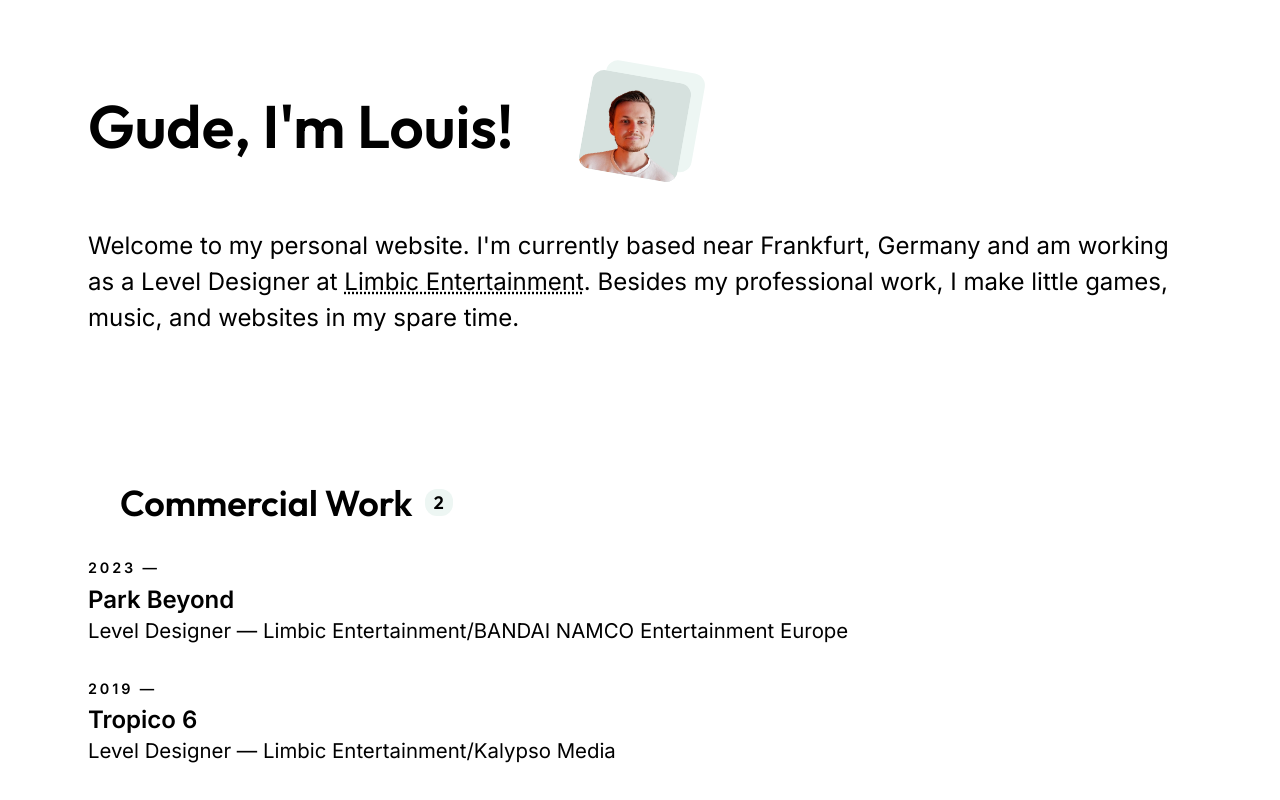
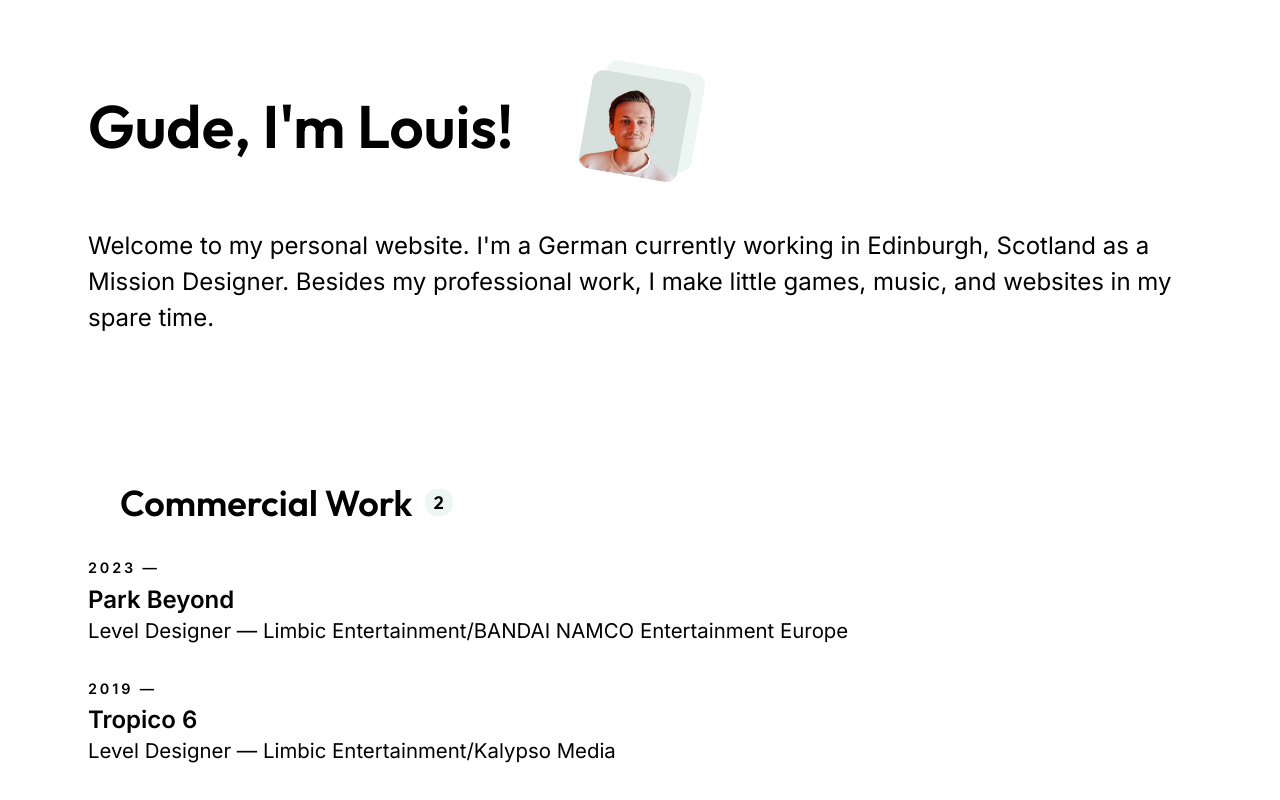
Before and after one commit to l-vt/lou.st-svelte, a Svelte app: page / in a window 1280 px wide. Shown: the top 800 px of the page. Built offline with nearby package versions, Linux system fonts and the light colour scheme; some icons are missing.

Commit message:
New location

```diff
--- a/src/App.svelte
+++ b/src/App.svelte
@@ -38,10 +38,7 @@
       <img src="me.png" class="profile" title="Louis Vogt, photographed by Simon Klinz" width="100" height="100" />
     </div>
     <p>
-      Welcome to my personal website. I'm currently based near Frankfurt,
-      Germany and am working as a Level Designer at <a
-        href="https://limbic-entertainment.com">Limbic Entertainment</a
-      >. Besides my professional work, I make little games, music,
+      Welcome to my personal website. I'm a German currently working in Edinburgh, Scotland as a Mission Designer. Besides my professional work, I make little games, music,
       and websites in my spare time.
     </p>
   </div>
```
